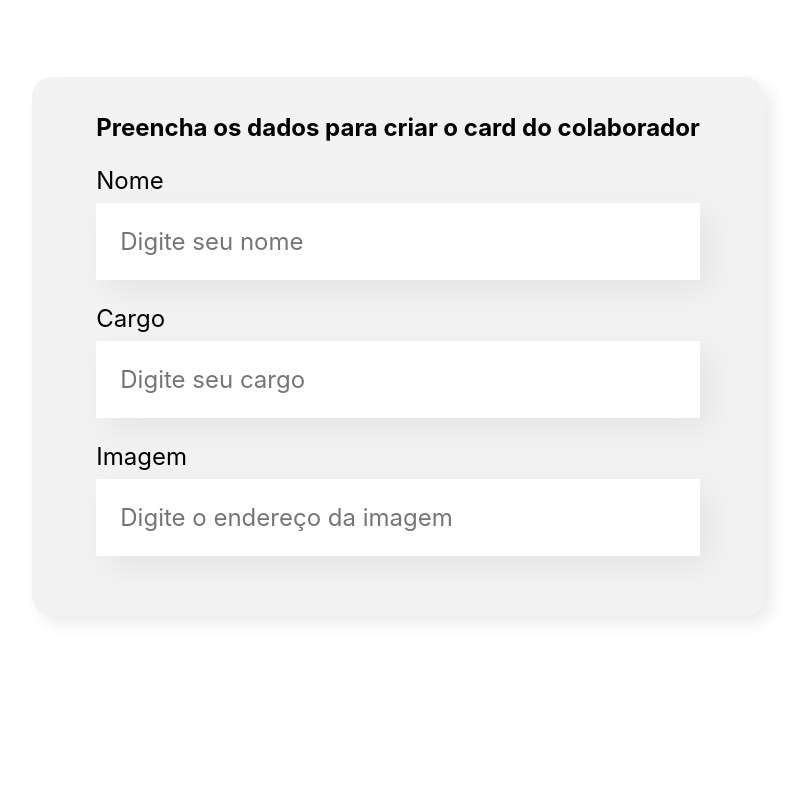
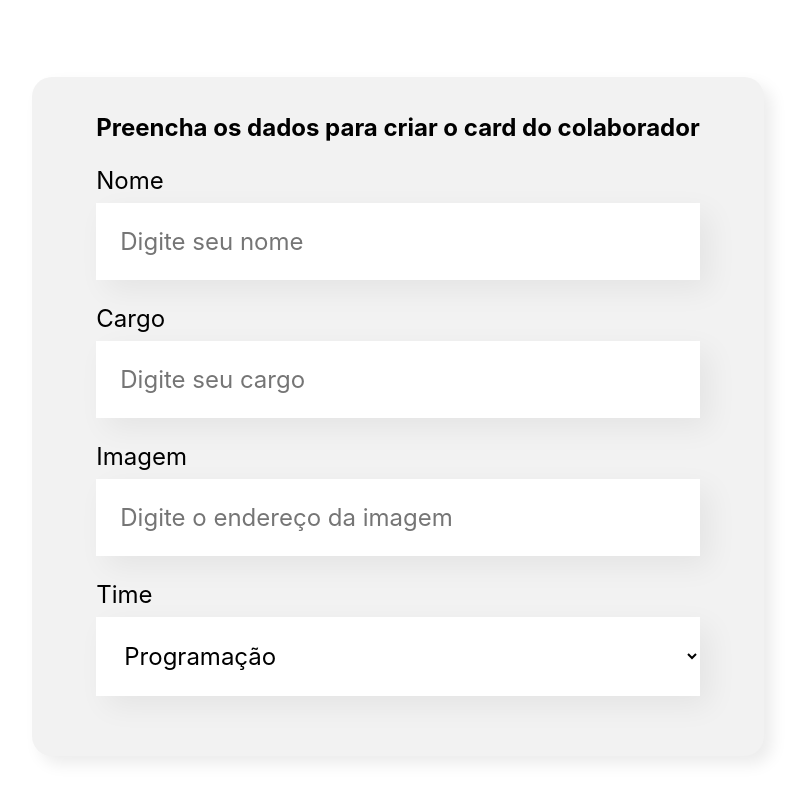
Before and after one commit to rafaelpequino/organo, a React (Create React App) app: page / in a window 1280 px wide. Shown: the part 501-1301 px from the top of the page, without its empty margins (242-1042 px from the left). Before the commit the page ends 1197 px from the top, so only its background shows below. Built offline with nearby package versions, Linux system fonts and the light colour scheme.

Commit message:
Adiciona o select no form

```diff
--- a/src/components/Formulario/index.js
+++ b/src/components/Formulario/index.js
@@ -1,7 +1,18 @@
 import './Formulario.css';
 import CampoTexto from '../CampoTexto/';
+import ListaSuspensa from '../ListaSuspensa/';
 
 const Formulario = () => {
+    const times = [
+        'Programação',
+        'Front-End',
+        'Data Science',
+        'DevOps',
+        'UX e Design',
+        'Mobile',
+        'Inovação e Gestão'
+    ]
+
     return (
         <section className='formulario'>
             <form>
@@ -9,6 +20,7 @@ const Formulario = () => {
                 <CampoTexto label='Nome' placeholder='Digite seu nome' />
                 <CampoTexto label='Cargo' placeholder='Digite seu cargo' />
                 <CampoTexto label='Imagem' placeholder='Digite o endereço da imagem' />
+                <ListaSuspensa label='Time' itens={times} />
             </form>
         </section>
     )
```
